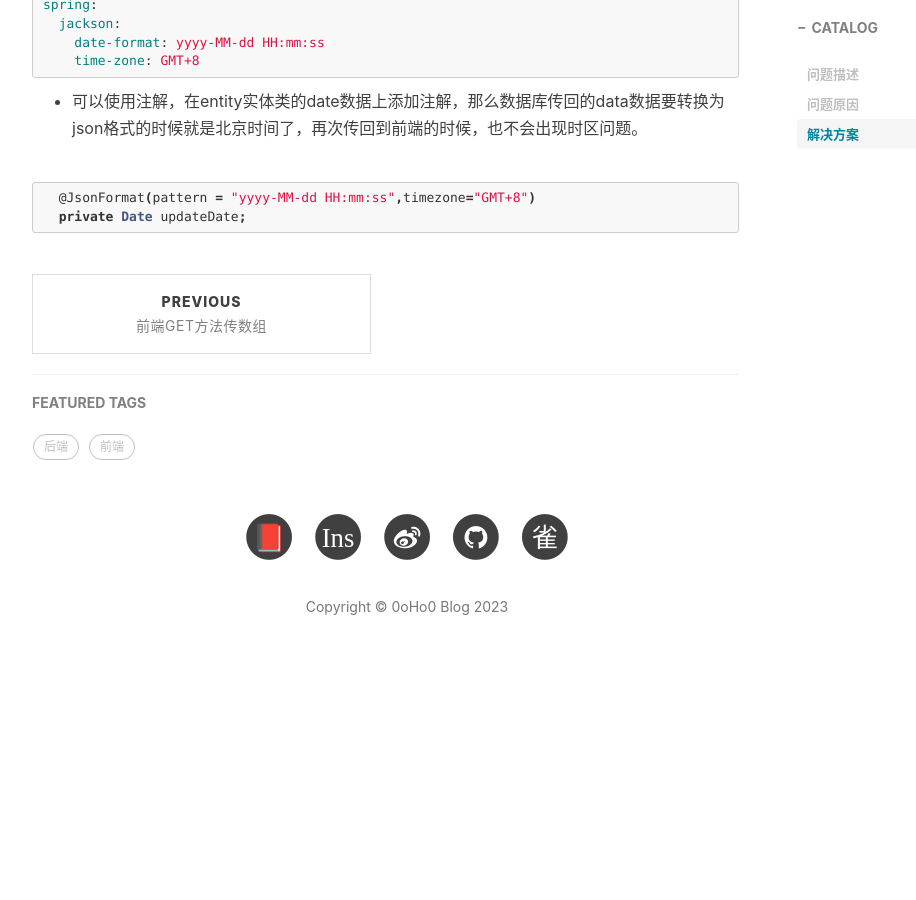
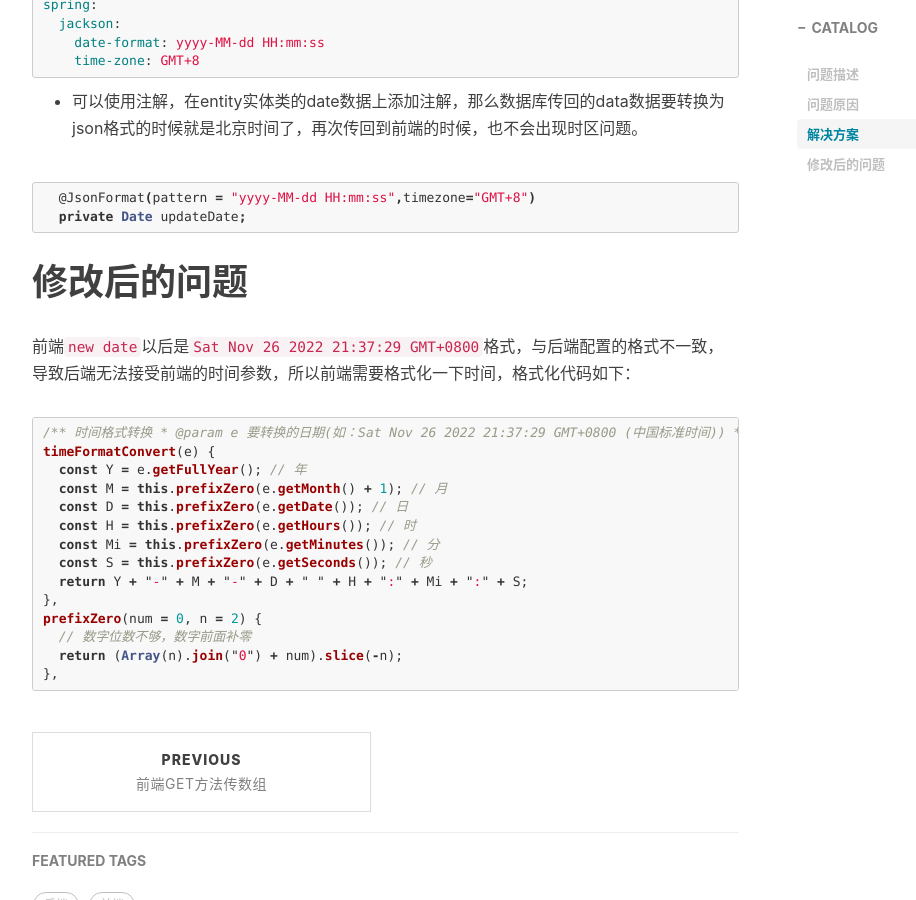
Before and after one commit to 0oHo0/0oHo0.github.io, a Jekyll site: the page built from _posts/2023-11-15-前后端时间问题.md, in a window 1280 px wide and 900 px high, scrolled down 1188 px. Shown: the whole window, without its empty margins (233-1149 px from the left). Built offline with Jekyll 4.4.1, drawn with Linux system fonts in a browser that asks for light colours; nearby versions of some CDN libraries; comment, search, counter and statistics services are not loaded; before the commit the page ends 1898 px from its top, so only the background shows below that.

Commit message:
change 前后端时间显示

````diff
--- a/_posts/2023-11-15-前后端时间问题.md
+++ b/_posts/2023-11-15-前后端时间问题.md
@@ -40,3 +40,24 @@ spring:
   @JsonFormat(pattern = "yyyy-MM-dd HH:mm:ss",timezone="GMT+8")
   private Date updateDate;
 ```
+# 修改后的问题
+前端`new date`以后是`Sat Nov 26 2022 21:37:29 GMT+0800`格式，与后端配置的格式不一致，导致后端无法接受前端的时间参数，所以前端需要格式化一下时间，格式化代码如下：
+```javascript
+/** 时间格式转换
+ * @param e 要转换的日期(如：Sat Nov 26 2022 21:37:29 GMT+0800 (中国标准时间))
+ * @returns {string} 转换结果(如：2022-11-26 21:37:29)
+ */
+timeFormatConvert(e) {
+  const Y = e.getFullYear(); // 年
+  const M = this.prefixZero(e.getMonth() + 1); // 月
+  const D = this.prefixZero(e.getDate()); // 日
+  const H = this.prefixZero(e.getHours()); // 时
+  const Mi = this.prefixZero(e.getMinutes()); // 分
+  const S = this.prefixZero(e.getSeconds()); // 秒
+  return Y + "-" + M + "-" + D + " " + H + ":" + Mi + ":" + S;
+},
+prefixZero(num = 0, n = 2) {
+  // 数字位数不够，数字前面补零
+  return (Array(n).join("0") + num).slice(-n);
+},
+```
````
